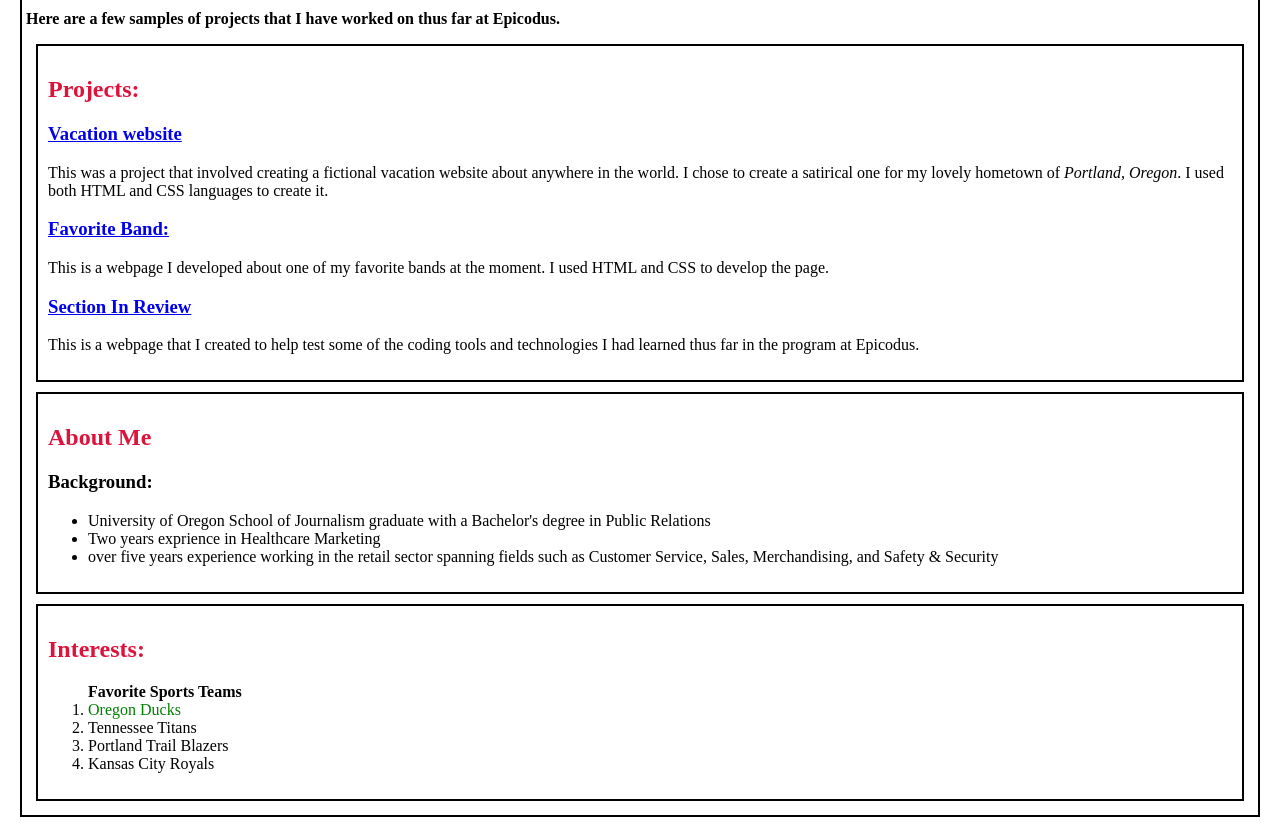
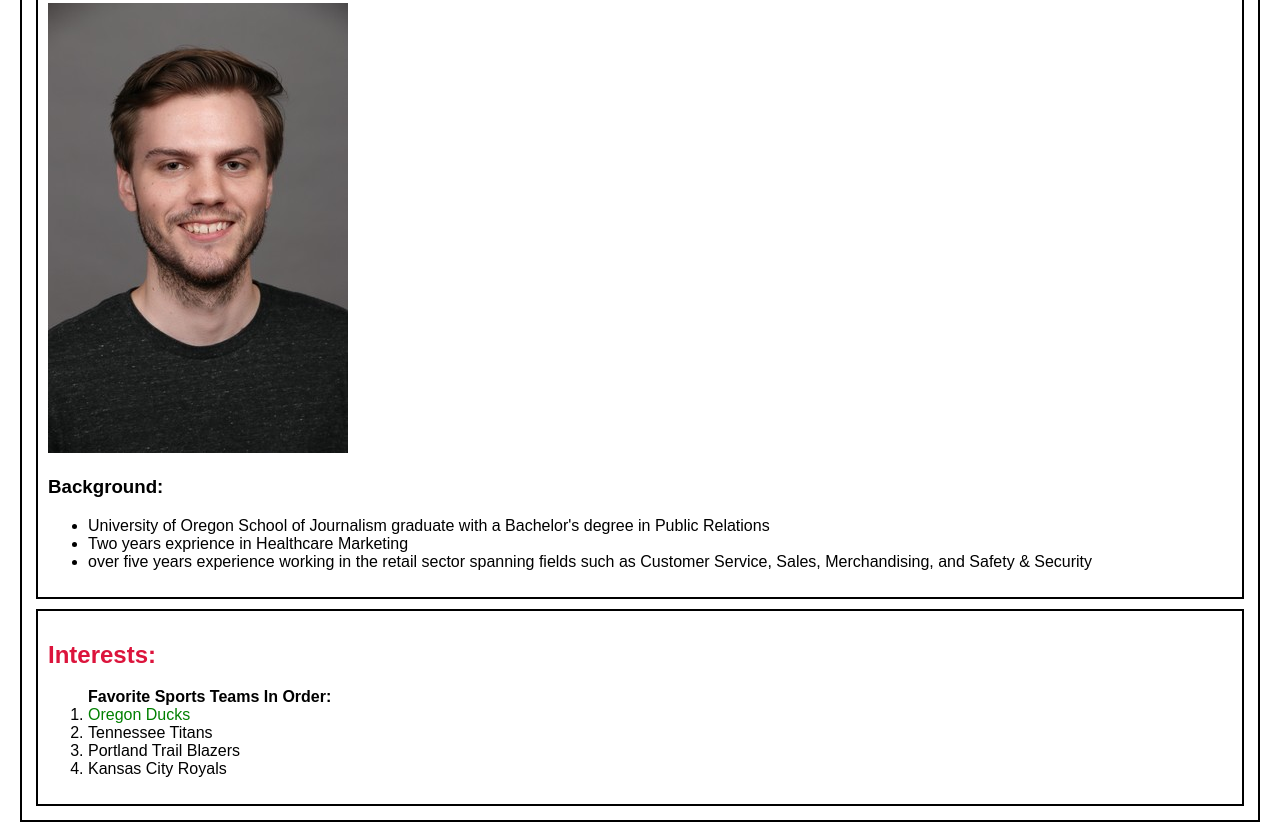
Before and after one commit to Mafer1017/portfolio, a plain HTML site: page index.html in a window 1280 px wide. Shown: the part 661-1495 px from the top of the page. Drawn offline with Linux system fonts and the light colour scheme.

Commit message:
change body font and move photo to about me section

```diff
--- a/css/styles.css
+++ b/css/styles.css
@@ -15,6 +15,7 @@
   color: green;
 }
 .box {
+  font-family: Arial, Helvetica, sans-serif;
   margin: 12px;
   border: 2px solid black;
   padding: 4px;
--- a/index.html
+++ b/index.html
@@ -7,7 +7,6 @@
 <body>
   <div class="box">
   <h1 class="name">Marcus Ferreira</h1>
-  <img src="img/headshot_2_25.jpg" alt="A photo of Marcus Ferreira">
   <p><strong>Here are a few samples of projects that I have worked on thus far at Epicodus.</strong></p>
     <div class="sections"><h2>
     <span class ="titles">Projects:</span>
@@ -26,7 +25,8 @@
     <div class="sections">
   <h2>
     <span class ="titles">About Me</span></h2>
-  <h3>Background:</h3>
+    <img src="img/headshot_2_25.jpg" alt="A photo of Marcus Ferreira">
+    <h3>Background:</h3>
       <ul>
         <li>University of Oregon School of Journalism graduate with a Bachelor's degree in Public Relations</li>
         <li>Two years exprience in Healthcare Marketing</li>
@@ -38,7 +38,7 @@
   <h2>
     <span class ="titles">Interests:</span></h2>
       <p></p>
-      <ol><strong>Favorite Sports Teams</strong>
+      <ol><strong>Favorite Sports Teams In Order:</strong>
         <li><span class="ducks">Oregon Ducks</span></li>
         <li>Tennessee Titans</li>
         <li>Portland Trail Blazers</li>
```
